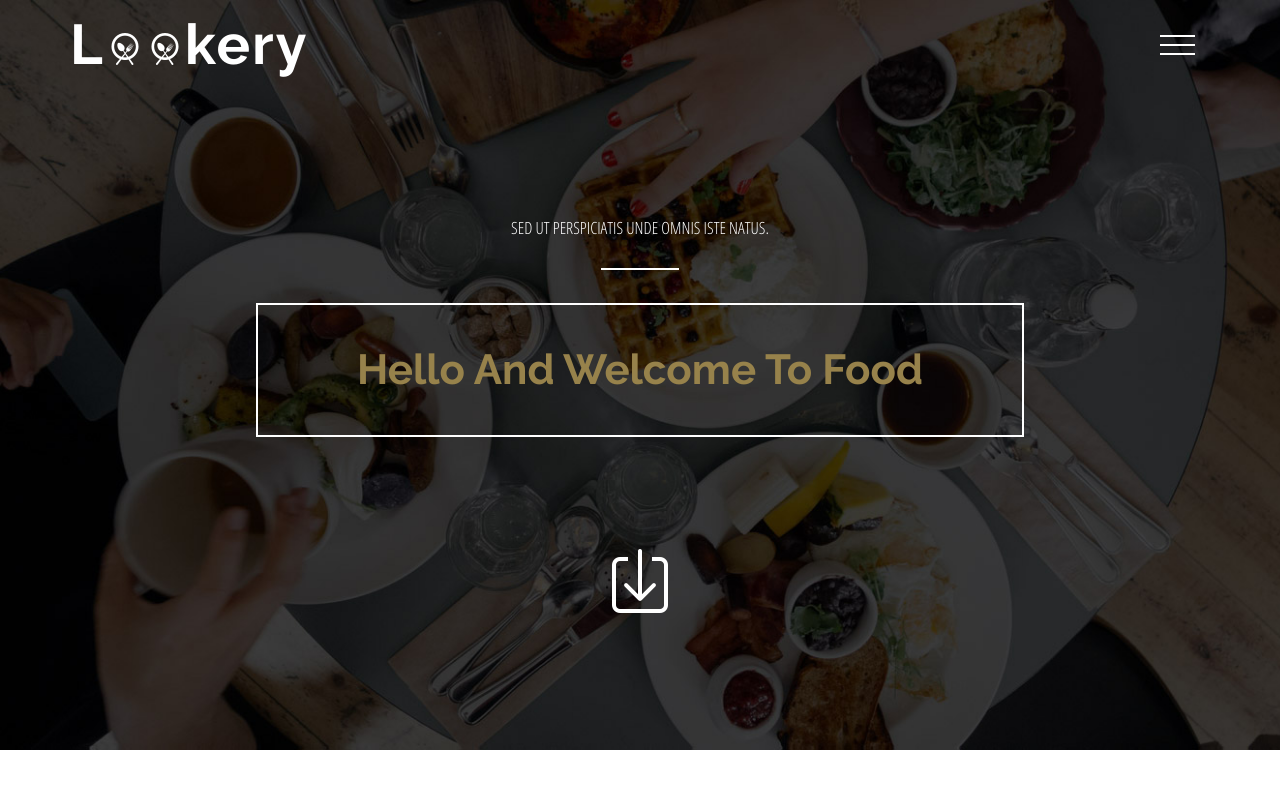
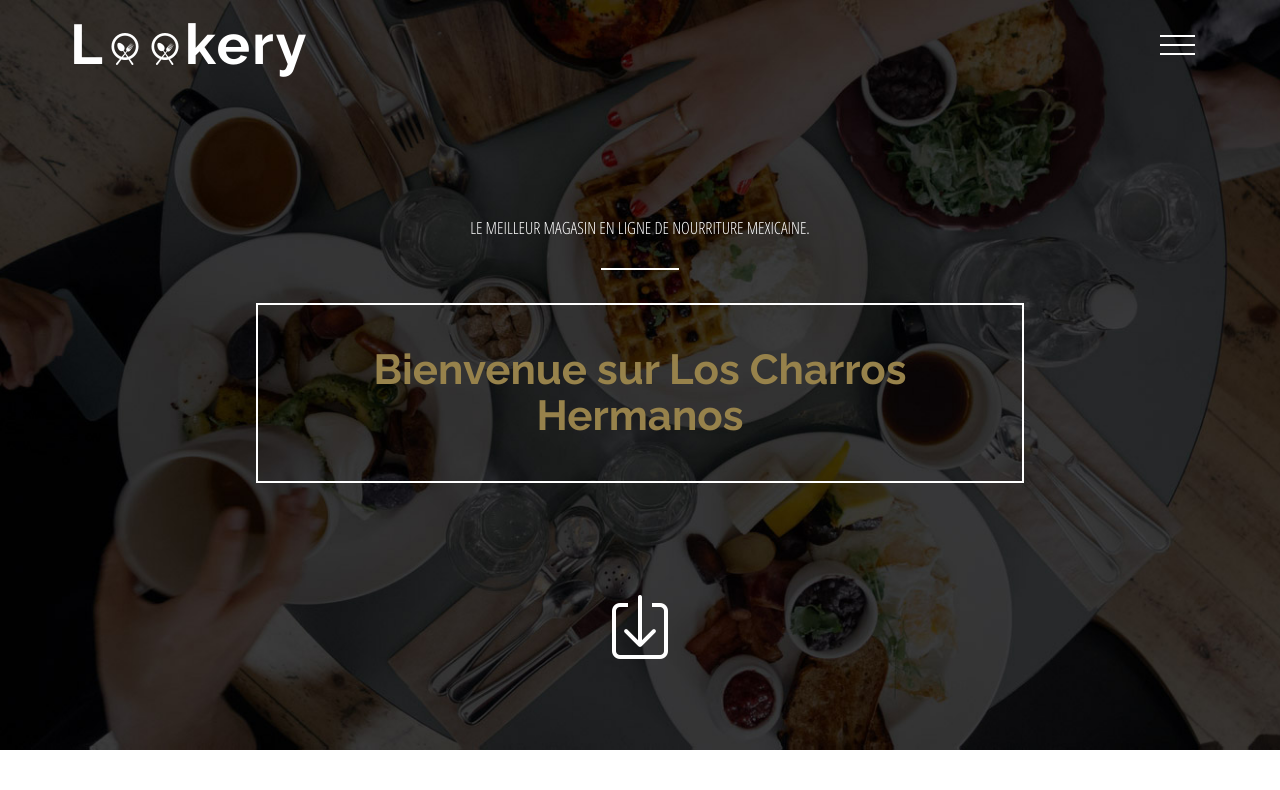
Before and after one commit to Stefmachine/web_project, a PHP site: page / in a window 1280 px wide. Shown: the top 790 px of the page. Run offline with PHP 8.4, Linux system fonts and the light colour scheme.

Commit message:
started changing header

```diff
--- a/app/views/templates/includes/header.php
+++ b/app/views/templates/includes/header.php
@@ -41,9 +41,9 @@
         <div class="clearfix"></div>
     </div>
     <div class="banner">
-        <p class="animated wow fadeInLeft" data-wow-duration="1000ms" data-wow-delay="500ms">Sed ut perspiciatis unde omnis iste natus.</p>
+        <p class="animated wow fadeInLeft" data-wow-duration="1000ms" data-wow-delay="500ms">Le meilleur magasin en ligne de nourriture mexicaine.</p>
         <label></label>
-        <h4 class="animated wow fadeInTop" data-wow-duration="1000ms" data-wow-delay="500ms">Hello And Welcome To Food</h4>
+        <h4 class="animated wow fadeInTop" data-wow-duration="1000ms" data-wow-delay="500ms">Bienvenue sur Los Charros Hermanos</h4>
         <a class="scroll down" href="#content-down"><img src="<?= resource("/eshop-theme/images/down.png");?>" alt=""></a>
     </div>
 </div>
```
